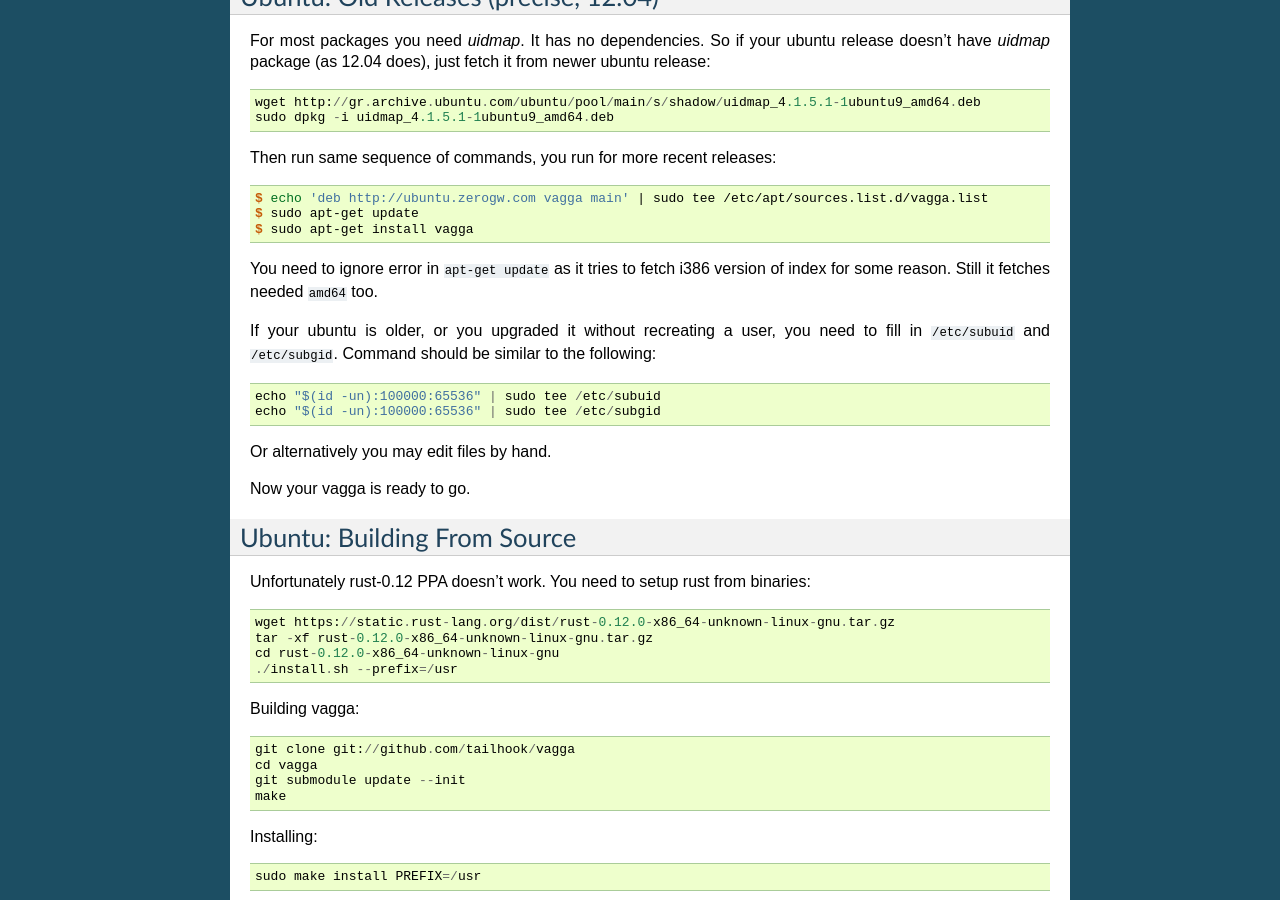
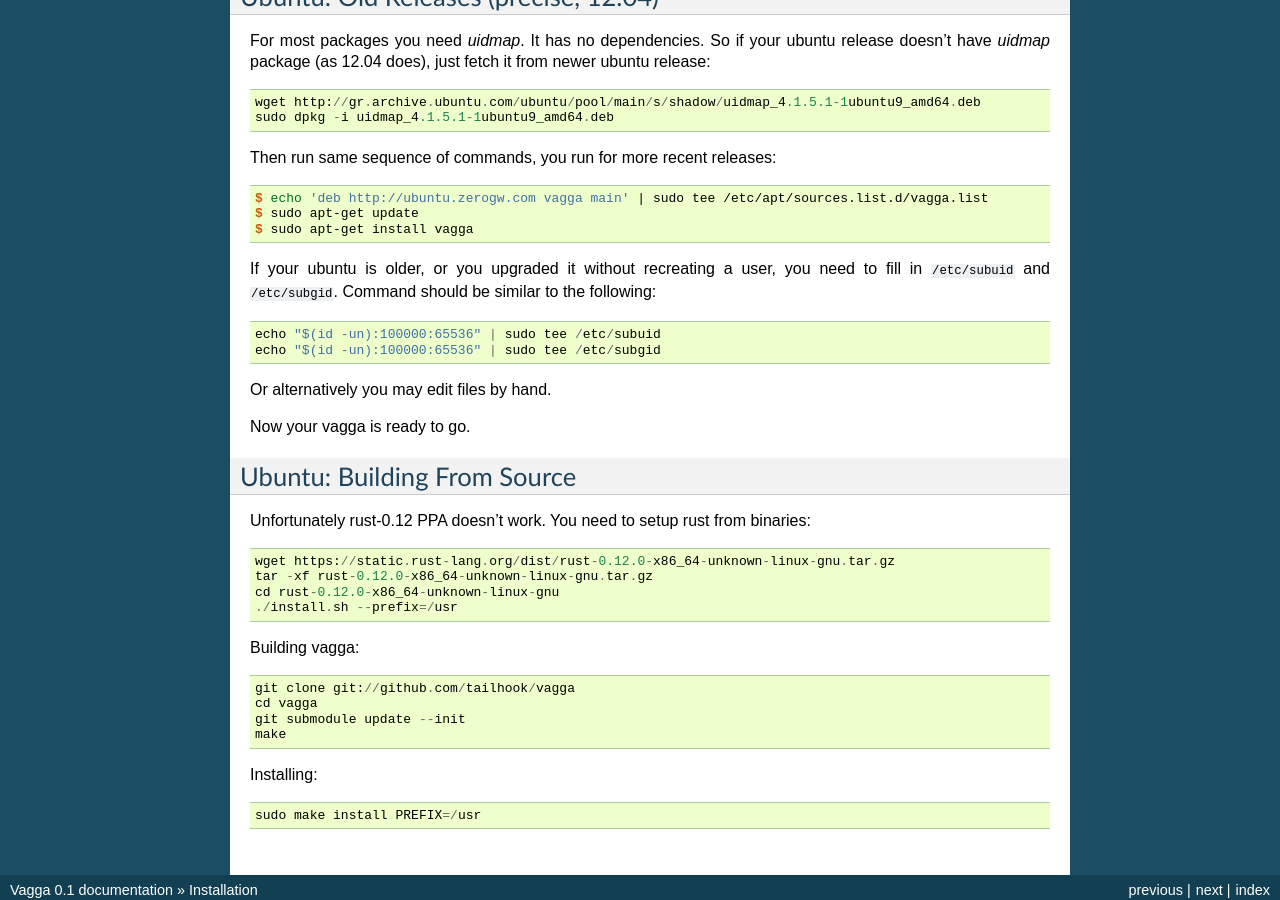
Before and after one commit to tailhook/vagga, a Sphinx documentation site: the page built from docs/installation.rst, in a window 1280 px wide and 900 px high, scrolled down 1219 px. Built offline with Sphinx 7.4.7, drawn with Linux system fonts in a browser that asks for light colours.

Commit message:
Removed note about i386 repository as it should be gone now

```diff
--- a/docs/installation.rst
+++ b/docs/installation.rst
@@ -92,9 +92,6 @@
     $ sudo apt-get update
     $ sudo apt-get install vagga
 
-You need to ignore error in ``apt-get update`` as it tries to fetch i386
-version of index for some reason. Still it fetches needed ``amd64`` too.
-
 If your ubuntu is older, or you upgraded it without recreating a user, you
 need to fill in ``/etc/subuid`` and ``/etc/subgid``. Command should be similar
 to the following::
```
